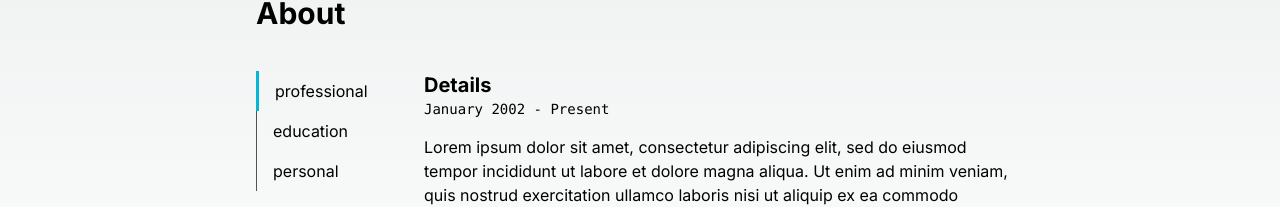
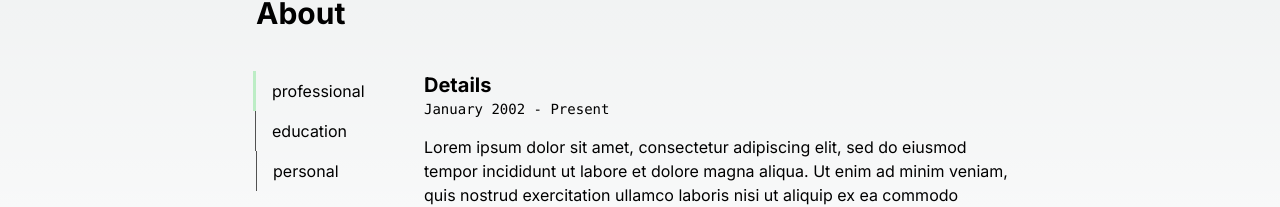
Before and after one commit to riru12/riruweb, a Next.js app: page / in a window 1280 px wide. Shown: the part 829-1036 px from the top of the page. Built offline with nearby package versions, Linux system fonts and the light colour scheme.

Commit message:
adjusted text in hero and select indicator

```diff
--- a/app/components/about.jsx
+++ b/app/components/about.jsx
@@ -29,9 +29,9 @@ const About = () => {
             </div>
             <div className="flex flex-row gap-10 w-full">
                 <div className="flex flex-col min-w-32">
-                    <button className={`text-left px-4 py-2 ${content[selectedTab].button === '1' ? 'border-l-[3px] border-cyan-500' : 'border-l-[1px] border-neutral-600'}`} onClick={()=>setSelectedTab("professional")}>professional</button>
-                    <button className={`text-left px-4 py-2 ${content[selectedTab].button === '2' ? 'border-l-[3px] border-cyan-500' : 'border-l-[1px] border-neutral-600'}`} onClick={()=>setSelectedTab("education")}>education</button>
-                    <button className={`text-left px-4 py-2 ${content[selectedTab].button === '3' ? 'border-l-[3px] border-cyan-500' : 'border-l-[1px] border-neutral-600'}`} onClick={()=>setSelectedTab("personal")}>personal</button>
+                    <button className={`text-left px-4 py-2 ${content[selectedTab].button === '1' ? 'shadow-[-3px_0_0_0_rgba(188,237,197,1)]' : 'shadow-[-1px_0_0_0_rgba(82,82,82,1)]'}`} onClick={()=>setSelectedTab("professional")}>professional</button>
+                    <button className={`text-left px-4 py-2 ${content[selectedTab].button === '2' ? 'shadow-[-3px_0_0_0_rgba(188,237,197,1)]' : 'shadow-[-1px_0_0_0_rgba(82,82,82,1)]'}`} onClick={()=>setSelectedTab("education")}>education</button>
+                    <button className={`text-left px-4 py-2 ${content[selectedTab].button === '3' ? 'border-l-[3px] ' : 'border-l-[1px] border-neutral-600'}`} onClick={()=>setSelectedTab("personal")}>personal</button>
                 </div>
                 <div className="flex flex-col gap-4">
                     <div>
--- a/app/components/hero.jsx
+++ b/app/components/hero.jsx
@@ -4,7 +4,7 @@ import "../assets/css/hero.css";
 const Hero = () => {
     return(
         <div id="hero" className="flex flex-col justify-center items-center h-screen px-4 mx-0 md:mx-[20vw]">
-            <div className="flex justify-center unfancy font-mono text-neutral-400 py-2">hello! i'm</div>
+            <div className="flex justify-center text-center unfancy font-mono text-neutral-400 py-2">hello! i'm</div>
             <div className="flex justify-center items-center h-40 w-full font-bold fancy name scale-75 md:scale-100">
                 <div className="font-bold enhance gradient-text">
                     <span className="letter">b</span>
@@ -23,7 +23,8 @@ const Hero = () => {
                     <span className="special text-[0px]">!</span>
                 </div>
             </div>
-            <div className="flex justify-center unfancy font-mono text-neutral-400 py-6">developer, digital artist, and pc enthusiast</div>
+            <div className="flex justify-center text-center unfancy font-mono text-neutral-400 py-6">developer, digital artist, and pc enthusiast
+            </div>
         </div>
     )
 }
```
